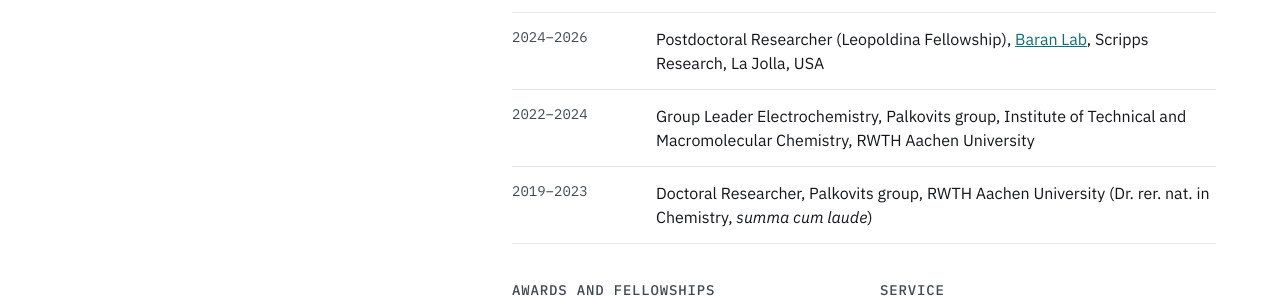
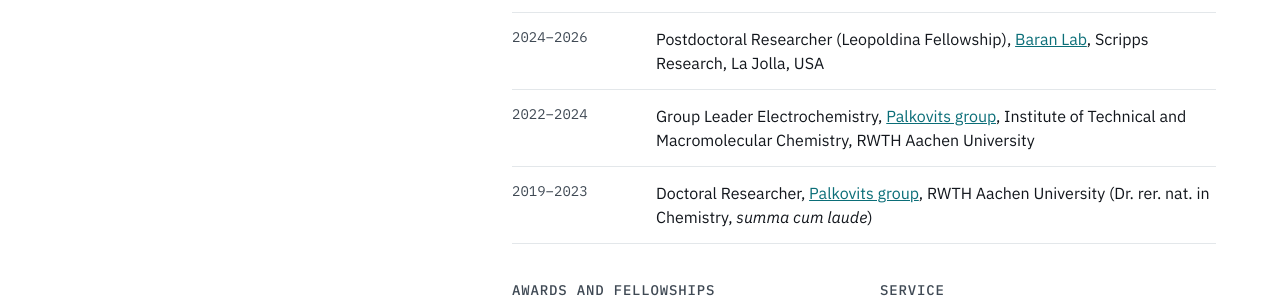
Before and after one commit to NilKur/kurig-group-website, a Jekyll site: the page built from team.html, in a window 1280 px wide and 900 px high, scrolled down 787 px. Shown: the part 154-454 px from the top of the window. Built offline with Jekyll 4.4.1, drawn with Linux system fonts in a browser that asks for light colours.

Commit message:
Link the Palkovits group in the career section
Co-Authored-By: Claude Opus 5.5 <noreply@anthropic.com>
Claude-Session: https://claude.ai/code/session_01Ln7JnE2QjE1RQ1nrTBQWHr

```diff
--- a/team.html
+++ b/team.html
@@ -43,8 +43,8 @@ nav: team
 <div class="row"><span class="when">since 2026</span><p class="what">Independent Group Leader (<a href="{{ site.czs_project_url }}">CZS Nexus</a> program), Institute of Technical Chemistry, University of Stuttgart</p></div>
 <div class="row"><span class="when">2026</span><p class="what">Junior Research Group Leader (<a href="https://www.vci.de/fonds/">Liebig Fellowship</a>), Chair of Power-to-X Technologies, FAU Erlangen-Nürnberg</p></div>
 <div class="row"><span class="when">2024–2026</span><p class="what">Postdoctoral Researcher (Leopoldina Fellowship), <a href="https://baranlab.org/">Baran Lab</a>, Scripps Research, La Jolla, USA</p></div>
-<div class="row"><span class="when">2022–2024</span><p class="what">Group Leader Electrochemistry, Palkovits group, Institute of Technical and Macromolecular Chemistry, RWTH Aachen University</p></div>
-<div class="row"><span class="when">2019–2023</span><p class="what">Doctoral Researcher, Palkovits group, RWTH Aachen University (Dr. rer. nat. in Chemistry, <em>summa cum laude</em>)</p></div>
+<div class="row"><span class="when">2022–2024</span><p class="what">Group Leader Electrochemistry, <a href="https://www.itmc.rwth-aachen.de/cms/itmc/das-institut/team/~mfon/regina-palkovits/?allou=1">Palkovits group</a>, Institute of Technical and Macromolecular Chemistry, RWTH Aachen University</p></div>
+<div class="row"><span class="when">2019–2023</span><p class="what">Doctoral Researcher, <a href="https://www.itmc.rwth-aachen.de/cms/itmc/das-institut/team/~mfon/regina-palkovits/?allou=1">Palkovits group</a>, RWTH Aachen University (Dr. rer. nat. in Chemistry, <em>summa cum laude</em>)</p></div>
 </div>
 </div>
 
```
